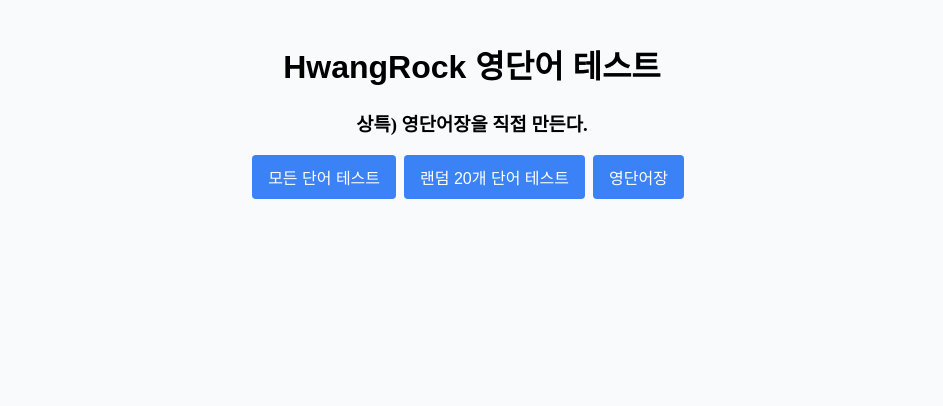
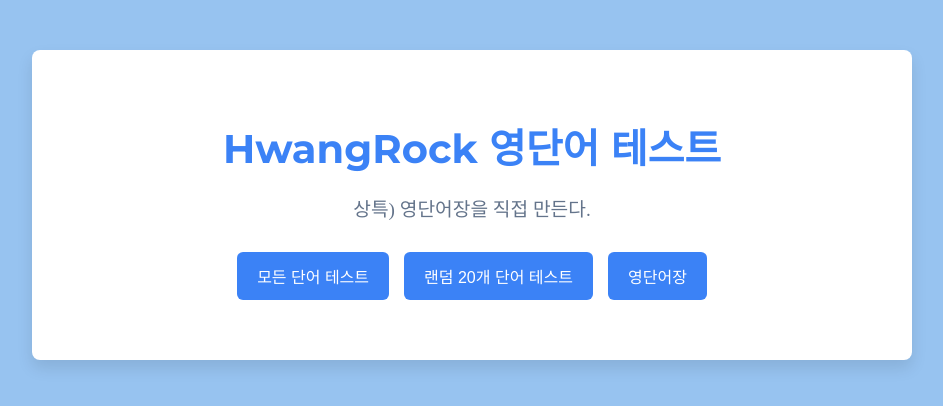
Before and after one commit to HwangRock/Voca-Vogga, a Next.js app: page / in a window 1280 px wide. Shown: the top 406 px of the page, without its empty margins (168-1111 px from the left). Built offline with nearby package versions, Linux system fonts and the light colour scheme.

Commit message:
feat: 배경 UI 꾸미기

```diff
--- a/src/app/globals.css
+++ b/src/app/globals.css
@@ -1,47 +1,92 @@
+@import url('https://fonts.googleapis.com/css2?family=Noto+Sans+KR:wght@400;700&display=swap');
+@import url('https://fonts.googleapis.com/css2?family=Montserrat:wght@700&display=swap');
+
+
 body {
-  background: #f9fafb;
-  font-family: sans-serif;
+  background: #97c3f0;
+  font-family: 'Noto Sans KR', sans-serif;
   margin: 0;
-  padding: 20px;
+  padding: 0;
+  color: #1e293b;
+}
+
+main {
+  max-width: 800px;
+  margin: 50px auto;
+  background: #ffffff;
+  padding: 40px;
+  border-radius: 8px;
+  box-shadow: 0 8px 16px rgba(0,0,0,0.1);
+}
+
+h1 {
+  text-align: center;
+  font-family: 'Montserrat', sans-serif;
+  font-size: 2.5rem;
+  color: #3b82f6;
+  margin-bottom: 10px;
+}
+
+
+h3 {
+  text-align: center;
+  font-family: "궁서", "Gungsuh", serif;
+  font-weight: 400;
+  color: #64748b;
+  margin-bottom: 30px;
+  font-size: 1.2rem;
+}
+
+.button-container {
+  display: flex;
+  justify-content: center;
+  gap: 15px;
+  margin-bottom: 30px;
 }
 
 button {
   background-color: #3b82f6;
   color: white;
   border: none;
-  border-radius: 4px;
-  padding: 10px 16px;
-  margin-right: 8px;
+  border-radius: 6px;
+  padding: 12px 20px;
   cursor: pointer;
   font-size: 16px;
   text-align: center;
+  transition: background 0.3s ease, transform 0.1s ease;
 }
 
 button:hover {
-  background-color: #1e40af;
+  background-color: #2563eb;
+}
+
+button:active {
+  background-color: #1e3a8a;
+  transform: scale(0.98);
+  box-shadow: 0 2px 4px rgba(0, 0, 0, 0.2) inset;
+}
+
+
+ul {
+  list-style: none;
+  padding: 0;
+  margin: 0;
 }
 
 li {
-  background: #fff;
-  padding: 10px;
-  margin-bottom: 8px;
-  border-radius: 4px;
+  background: #f9fafb;
+  padding: 15px 20px;
+  margin-bottom: 12px;
+  border-radius: 6px;
   display: flex;
   justify-content: space-between;
-  box-shadow: 0 2px 4px rgba(0,0,0,0.1);
+  align-items: center;
+  box-shadow: 0 2px 5px rgba(0,0,0,0.05);
+  font-size: 1.1rem;
 }
 
-h1 {
-  text-align: center;
-}
-
-h3 {
-  text-align: center;
-  font-family: "궁서", "Gungsuh", serif;
-}
-
-.button-container {
-  text-align: center;
+li strong {
+  color: #0f172a;
 }
 
 .fade-in {
```
